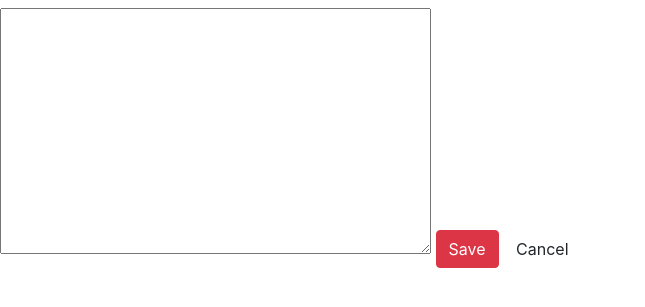
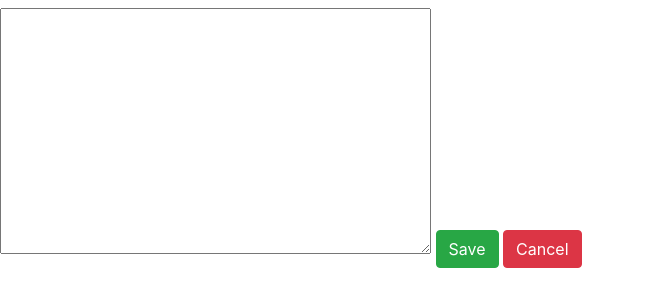
Before and after one commit to David166/Django1, a Django app: a page that uses mysite/wiki/templates/wiki/edit_page.html in a window 1280 px wide. Shown: the part 58-365 px from the top of the page, without its empty margins (0-645 px from the left). Run offline with Django 3.2, Linux system fonts and the light colour scheme; data comes from the database, SQL or seed files in the repository; both versions use the stored data as it was after the commit; some libraries are stand-ins or nearby versions.

Commit message:
Changed colour buttons

```diff
--- a/mysite/wiki/templates/wiki/create_page.html
+++ b/mysite/wiki/templates/wiki/create_page.html
@@ -2,5 +2,6 @@
 {% block content %}
 {% block contentTitle %}{{page_name}}{% endblock %}
     <p>There is no content for this new page.</p>
-    <a class="btn btn-primary" href="{% url 'wiki:edit_page' page_name %}">Create?</a>
+    <a class="btn btn-warning" href="{% url 'wiki:edit_page' page_name %}">Create?</a>
+    <a class="btn btn-primary" href="{%url 'wiki:index' %}">Index</a>
 {% endblock %}
--- a/mysite/wiki/templates/wiki/edit_page.html
+++ b/mysite/wiki/templates/wiki/edit_page.html
@@ -11,7 +11,7 @@
     <form method="post" action="{% url 'wiki:save_page' page_name %}">
     {% csrf_token %}
 <textarea id="id_content" name="content" rows="10" cols="40">{{content}}</textarea>
-        <input class="btn btn-danger" name="Save" type="submit" value="Save">
-        <input class="btn btn-dark\" name="Cancel" type="submit" value="Cancel">
+        <input class="btn btn-success" name="Save" type="submit" value="Save">
+        <input class="btn btn-danger" name="Cancel" type="submit" value="Cancel">
     </form>
 {% endblock %}
```
Also changed, not shown: mysite/db.sqlite3, mysite/wiki/models.py (line endings or trailing spaces).
